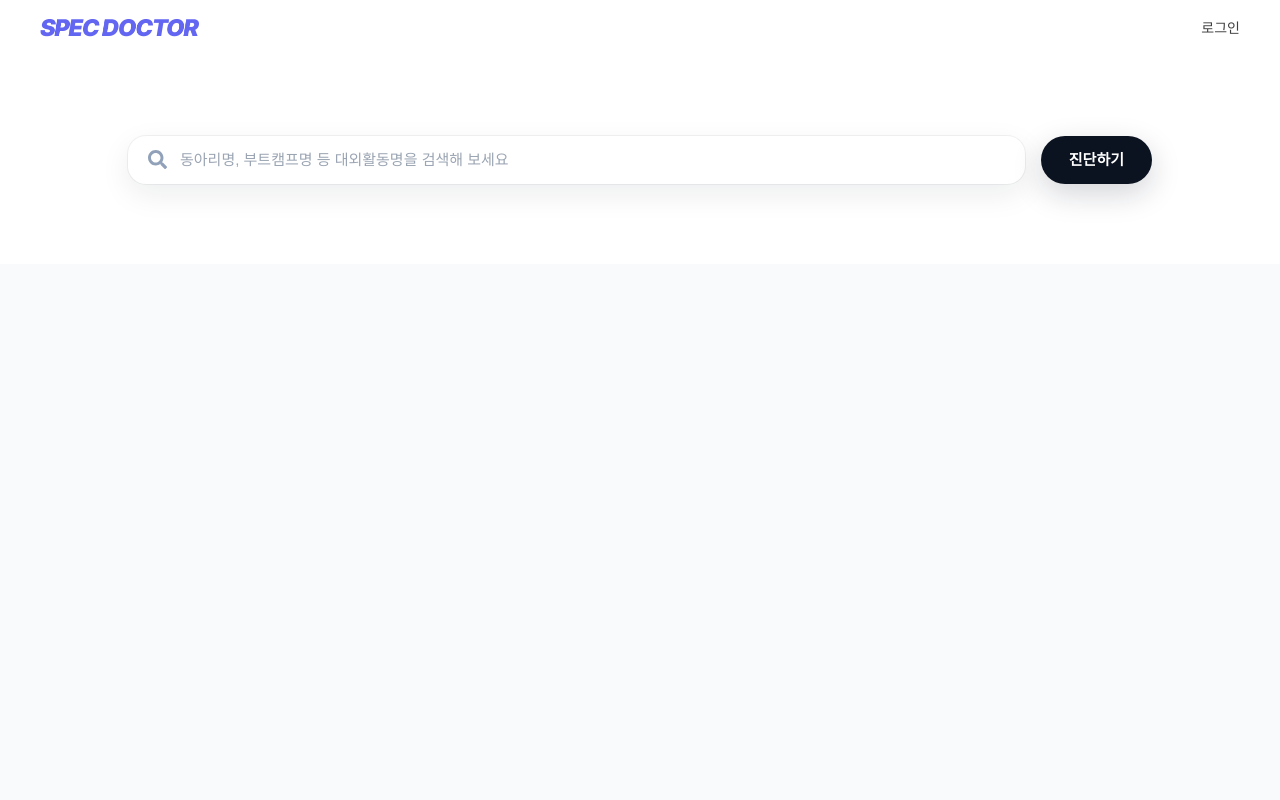
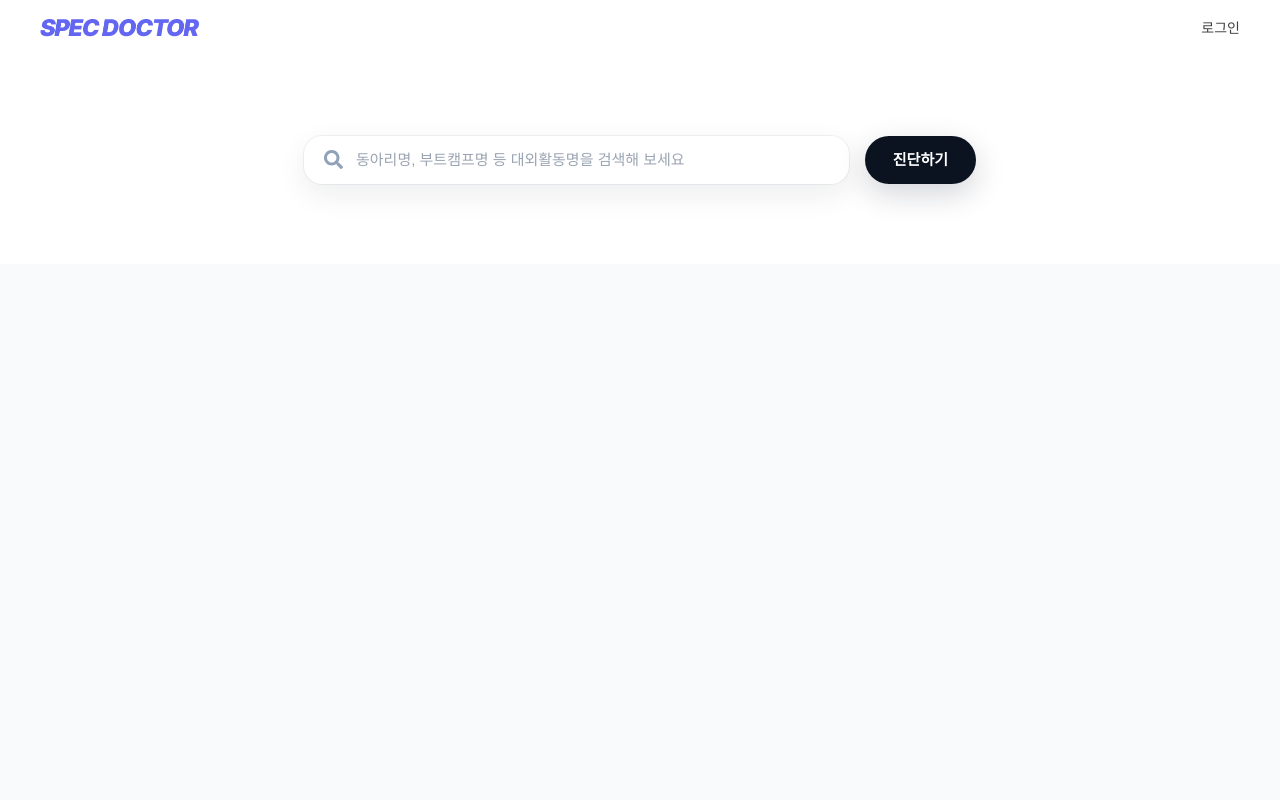
Before and after one commit to GDGoC-ONE-WAVE-Team-1/SpecDoctor-FE, a Next.js app: page /activity/1 in a window 1280 px wide. Shown: the top 800 px of the page. Built offline with nearby package versions, Linux system fonts and the light colour scheme.

Commit message:
fix search input width

```diff
--- a/app/activity/[id]/page.tsx
+++ b/app/activity/[id]/page.tsx
@@ -37,8 +37,8 @@ export default function ActivityDetailPage() {
         </header>
 
         {/* 메인 컨텐츠 */}
-        <div className="flex justify-center w-full px-4">
-          <div className="my-20 w-full max-w-5xl">
+        <div className="w-full px-4">
+          <div className="max-w-2xl mx-auto my-20">
             <SearchInput />
           </div>
         </div>
--- a/app/components/ReviewCard.tsx
+++ b/app/components/ReviewCard.tsx
@@ -22,7 +22,7 @@ export default function ReviewCard({
     isVerified = false,
 }: ReviewCardProps) {
     return (
-        <div className="bg-white p-6 rounded-2xl border border-gray-100 shadow-sm hover:shadow-md transition-shadow h-full flex flex-col">
+        <div className="bg-white p-6 rounded-2xl border border-gray-100 shadow-sm hover:shadow-md transition-shadow">
             {/* Header */}
             <div className="flex items-start justify-between mb-4">
                 <div className="flex items-center gap-3">
```
